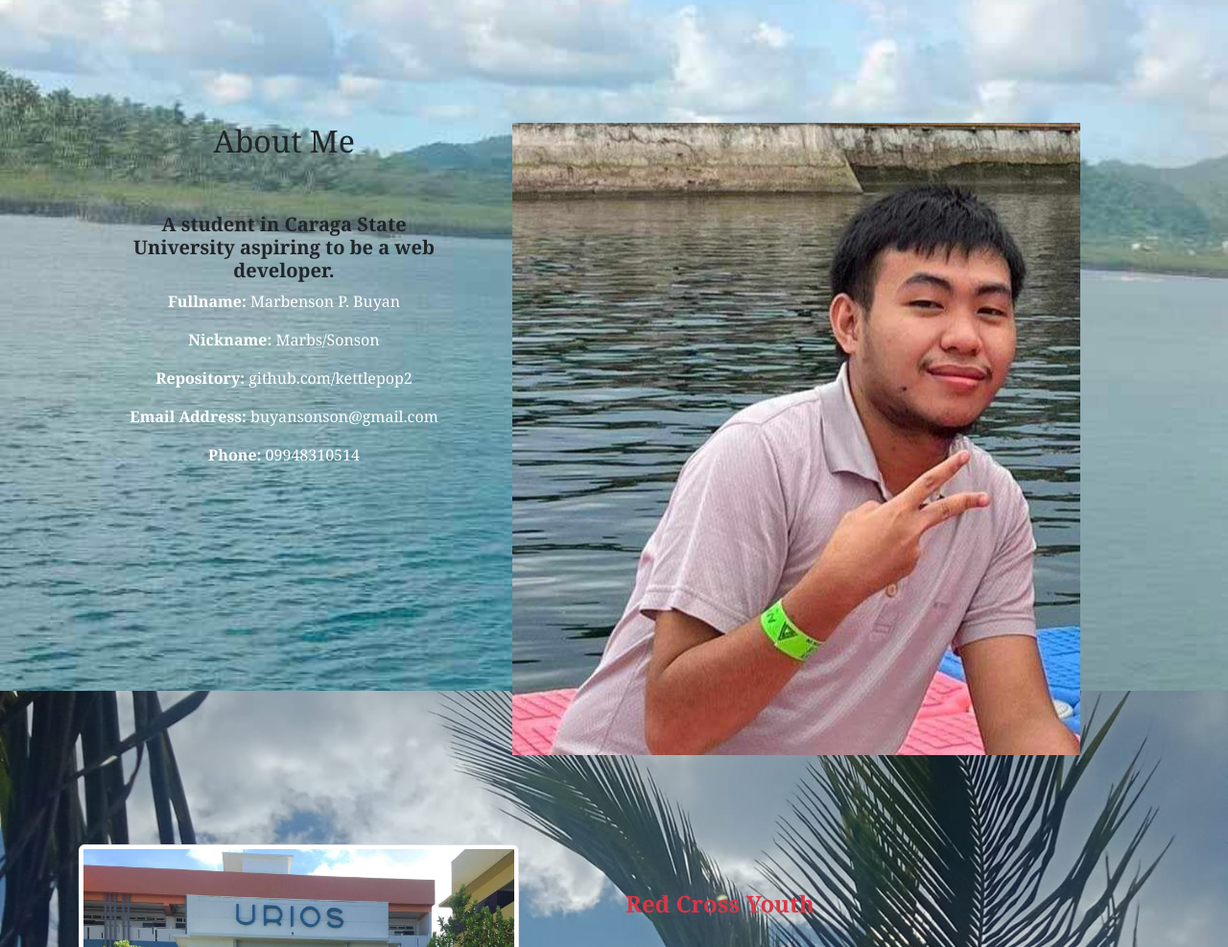
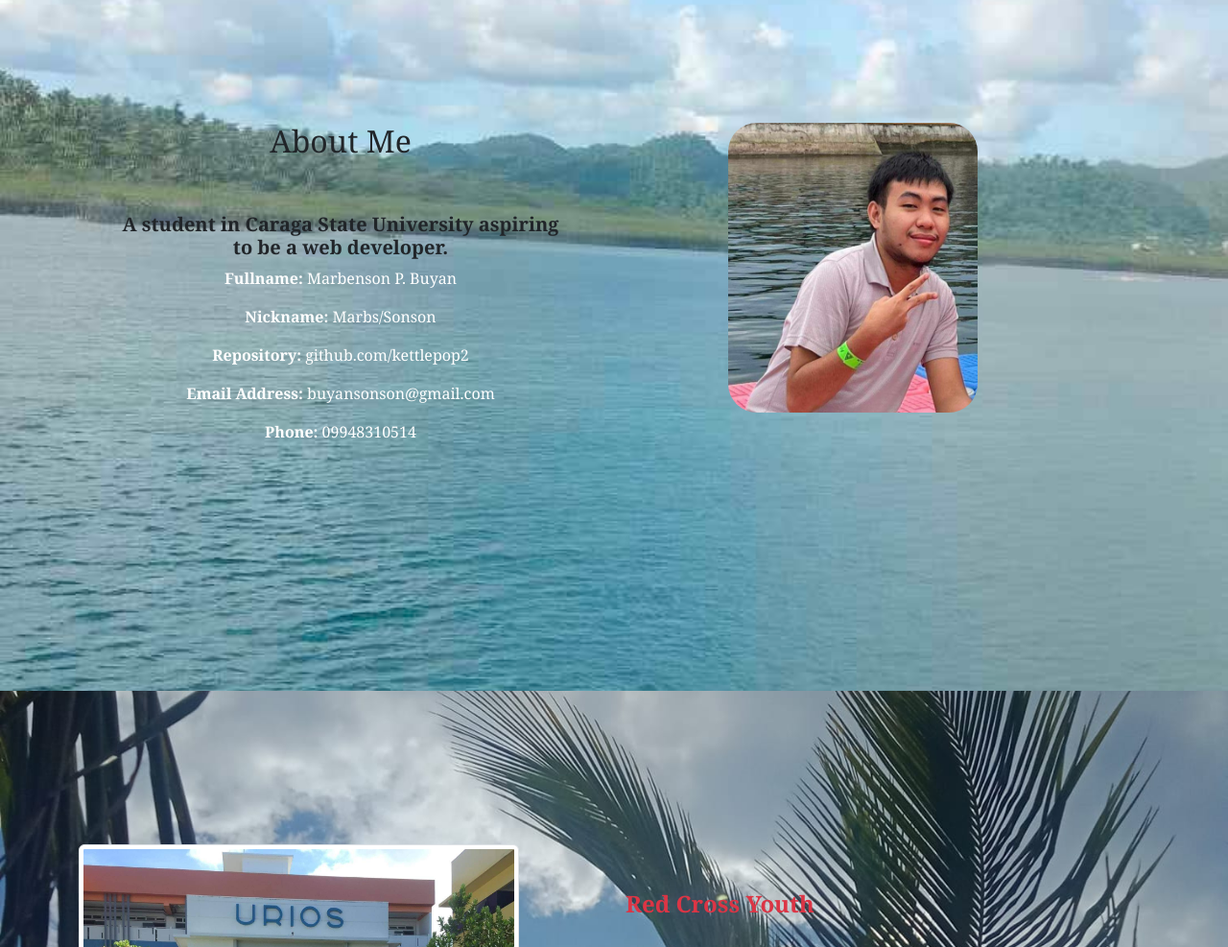
Before and after one commit to Kettlepop2/Kettlepop2.github.io, a plain HTML site: page index.html in a window 1280 px wide. Shown: the part 880-1867 px from the top of the page at 96% size. Drawn offline with Linux system fonts and the light colour scheme.

Commit message:
first commit

```diff
--- a/css/style.css
+++ b/css/style.css
@@ -77,7 +77,7 @@ body {
     }
 
 
-    .img-thumbnail-1 {
+    .img-fluid-1 {
         float: center;
         width: 55%;
         height: 100%;
```
